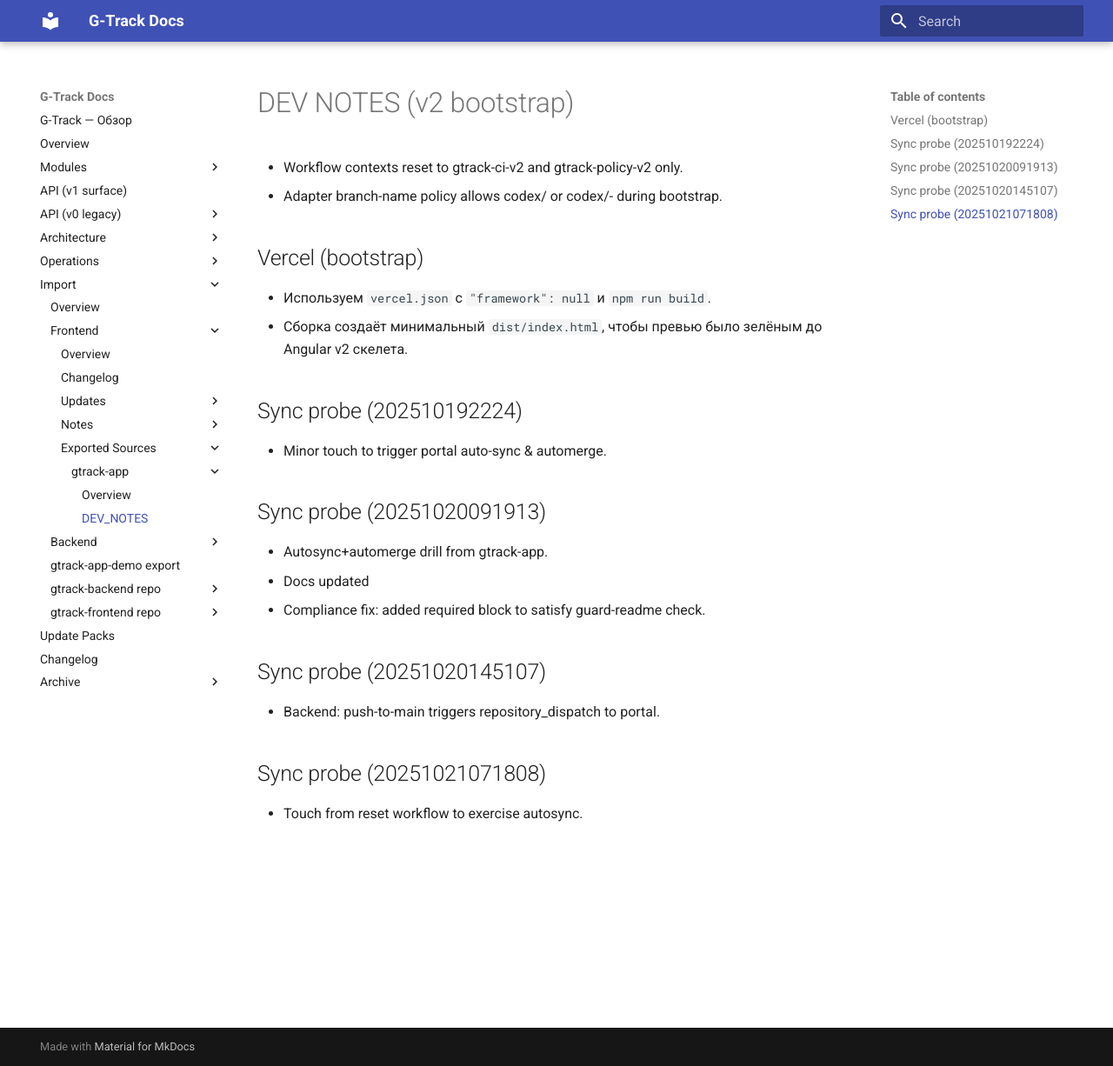
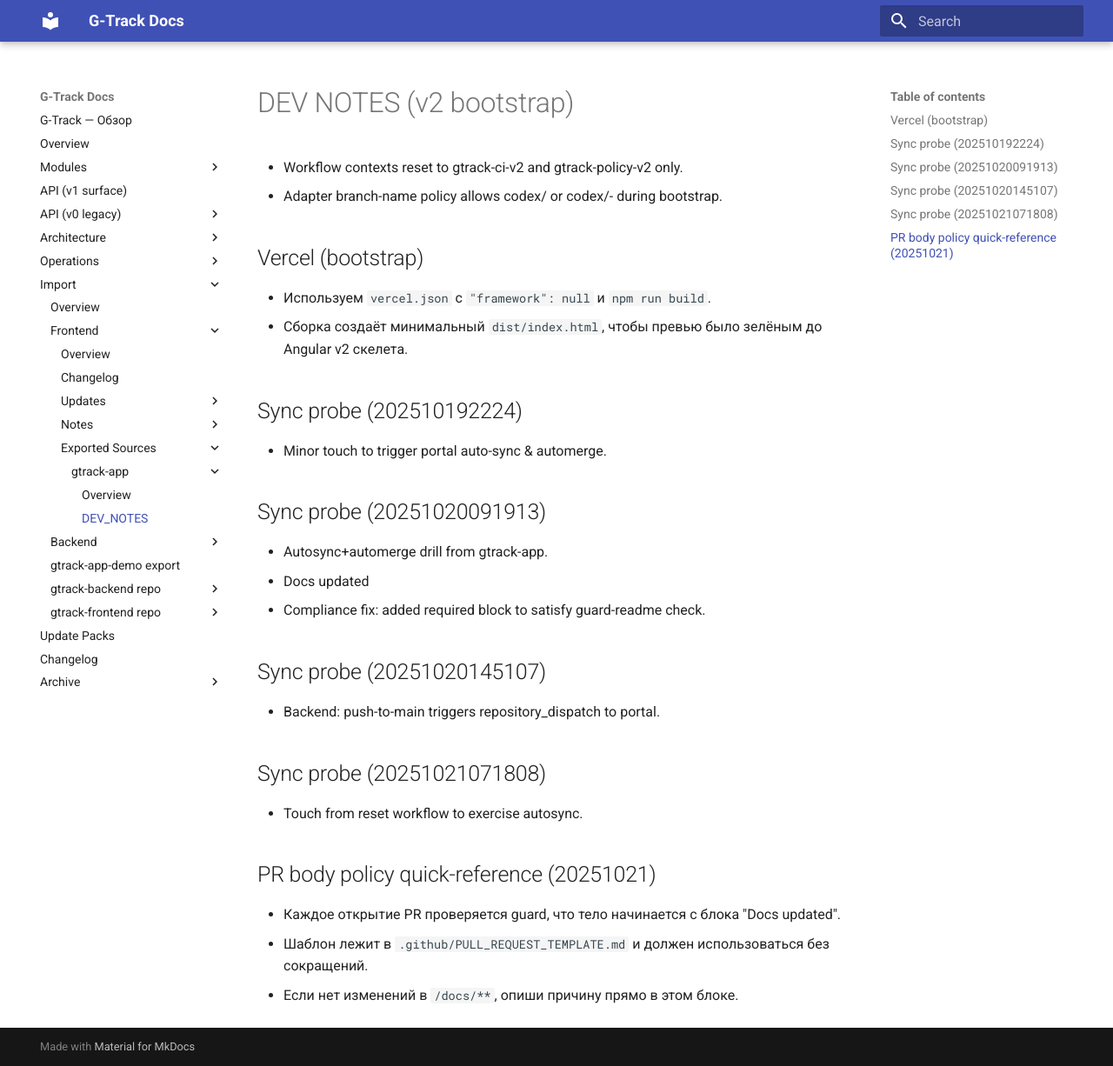
Before and after one commit to tqlismqn/gtrack-docs, an MkDocs documentation site: the page built from docs/import/frontend/gtrack-app/DEV_NOTES.md, in a window 1280 px wide and 1226 px high. Shown: the whole window at 87% size. Built offline with MkDocs 1.6.1 and Material for MkDocs 9.7.7, drawn with Linux system fonts in a browser that asks for light colours.

Commit message:
docs(sync): import from gtrack-app & gtrack-backend (#156)

```diff
--- a/docs/import/frontend/gtrack-app/DEV_NOTES.md
+++ b/docs/import/frontend/gtrack-app/DEV_NOTES.md
@@ -19,3 +19,8 @@
 
 ## Sync probe (20251021071808)
 - Touch from reset workflow to exercise autosync.
+
+## PR body policy quick-reference (20251021)
+- Каждое открытие PR проверяется guard, что тело начинается с блока "Docs updated".
+- Шаблон лежит в `.github/PULL_REQUEST_TEMPLATE.md` и должен использоваться без сокращений.
+- Если нет изменений в `/docs/**`, опиши причину прямо в этом блоке.
```
Also changed, not shown: docs/import/backend/gtrack-backend/DEV_NOTES.md (+1 -0 lines), 2 other files.
